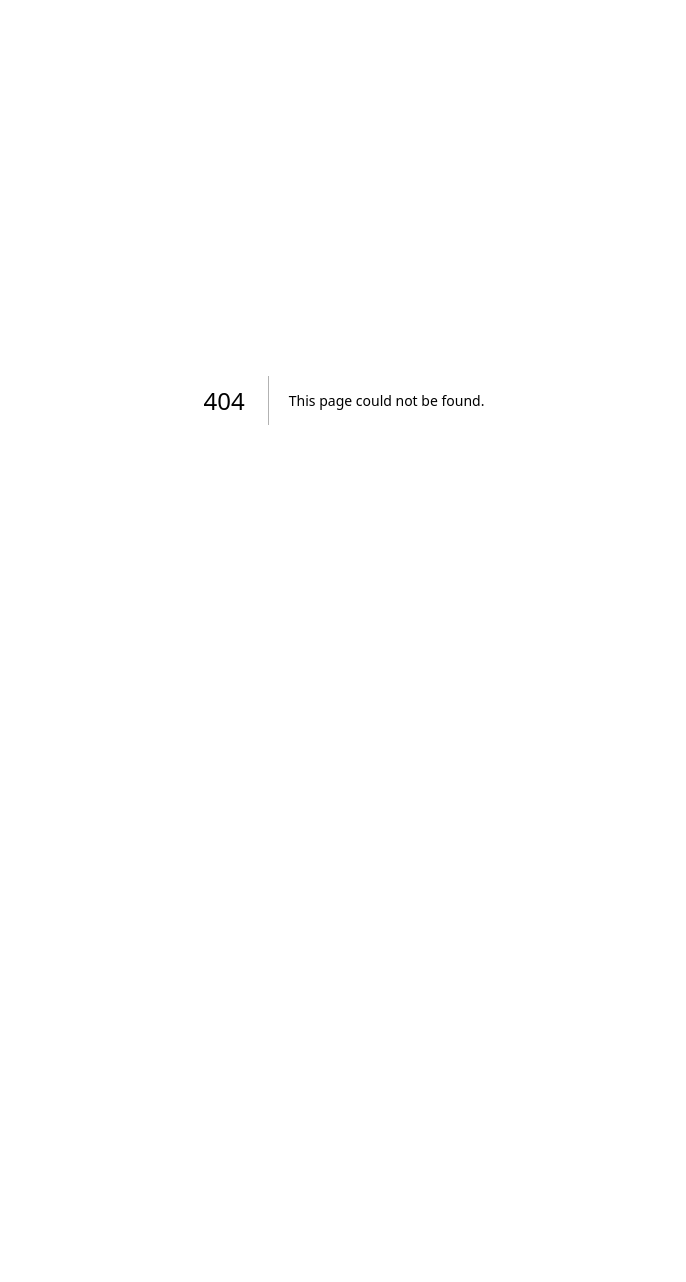
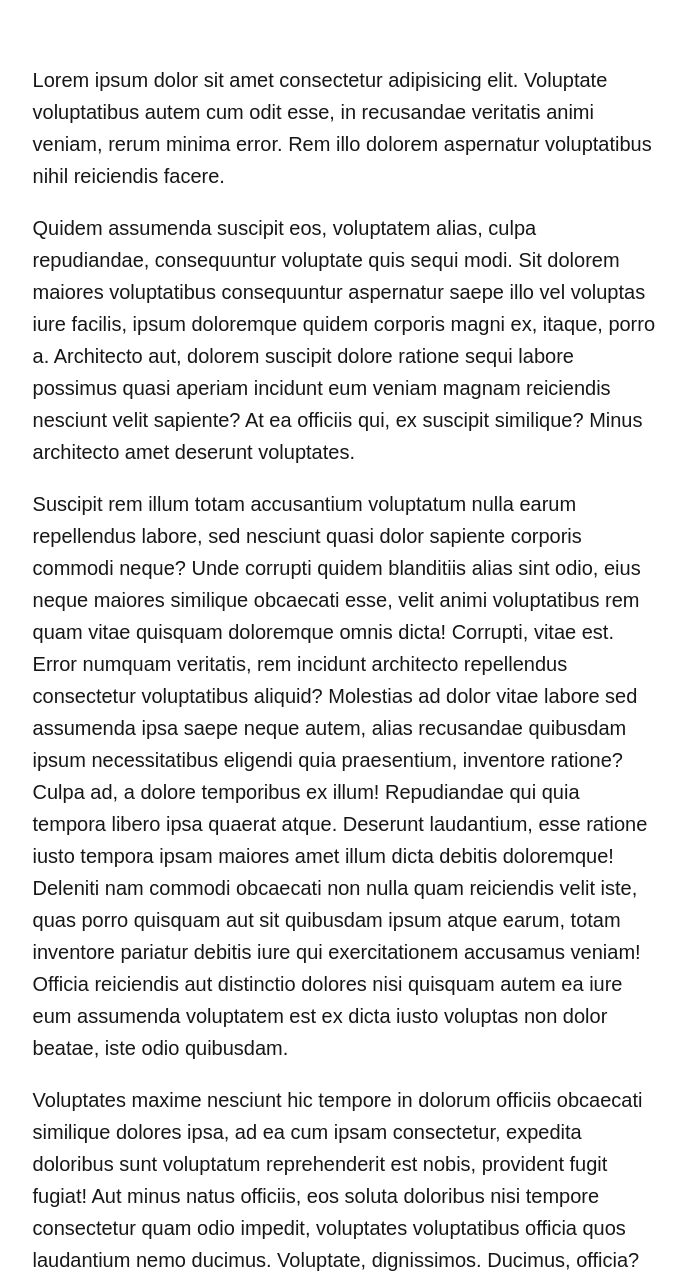
Before and after one commit to gauravshuklarwit/new-web-features, a Next.js app: page /scroll-driven-animations in a window 1280 px wide. Before the commit this address had no page. Shown: the top 1282 px of the page, without its empty margins (296-982 px from the left). Before the commit the page ends 800 px from the top, so only its background shows below. Built offline with nearby package versions, Linux system fonts and the light colour scheme.

Commit message:
Learn scroll driven animations

```diff
--- a/src/app/page.tsx
+++ b/src/app/page.tsx
@@ -47,6 +47,9 @@
         <li>
           <Link href="/boxs-animation">Box shadow animation</Link>
         </li>
+        <li>
+          <Link href="/scroll-driven-animations">Scroll driven animations</Link>
+        </li>
       </ol>
     </div>
   );
--- /dev/null
+++ b/src/app/scroll-driven-animations/page.css
@@ -0,0 +1,33 @@
+article {
+  max-width: 70ch;
+  margin-inline: auto;
+  margin-block: 4rem;
+}
+
+article p {
+  font-size: 1.25rem;
+  line-height: 1.6;
+}
+
+#progress {
+  position: fixed;
+  top: 0;
+  left: 0;
+  height: 8px;
+
+  width: 100%;
+  background-color: dodgerblue;
+
+  transform-origin: 0 50%;
+  animation: grow-progress auto linear;
+  animation-timeline: scroll();
+}
+
+@keyframes grow-progress {
+  from {
+    transform: scaleX(0);
+  }
+  to {
+    transform: scaleX(1);
+  }
+}
--- /dev/null
+++ b/src/app/scroll-driven-animations/page.tsx
@@ -0,0 +1,71 @@
+import "./page.css";
+
+export default function Page() {
+  return (
+    <div>
+      <div id="progress"></div>
+
+      <article>
+        <p>
+          Lorem ipsum dolor sit amet consectetur adipisicing elit. Voluptate
+          voluptatibus autem cum odit esse, in recusandae veritatis animi
+          veniam, rerum minima error. Rem illo dolorem aspernatur voluptatibus
+          nihil reiciendis facere.
+        </p>
+        <p>
+          Quidem assumenda suscipit eos, voluptatem alias, culpa repudiandae,
+          consequuntur voluptate quis sequi modi. Sit dolorem maiores
+          voluptatibus consequuntur aspernatur saepe illo vel voluptas iure
+          facilis, ipsum doloremque quidem corporis magni ex, itaque, porro a.
+          Architecto aut, dolorem suscipit dolore ratione sequi labore possimus
+          quasi aperiam incidunt eum veniam magnam reiciendis nesciunt velit
+          sapiente? At ea officiis qui, ex suscipit similique? Minus architecto
+          amet deserunt voluptates.
+        </p>
+        <p>
+          Suscipit rem illum totam accusantium voluptatum nulla earum
+          repellendus labore, sed nesciunt quasi dolor sapiente corporis commodi
+          neque? Unde corrupti quidem blanditiis alias sint odio, eius neque
+          maiores similique obcaecati esse, velit animi voluptatibus rem quam
+          vitae quisquam doloremque omnis dicta! Corrupti, vitae est. Error
+          numquam veritatis, rem incidunt architecto repellendus consectetur
+          voluptatibus aliquid? Molestias ad dolor vitae labore sed assumenda
+          ipsa saepe neque autem, alias recusandae quibusdam ipsum
+          necessitatibus eligendi quia praesentium, inventore ratione? Culpa ad,
+          a dolore temporibus ex illum! Repudiandae qui quia tempora libero ipsa
+          quaerat atque. Deserunt laudantium, esse ratione iusto tempora ipsam
+          maiores amet illum dicta debitis doloremque! Deleniti nam commodi
+          obcaecati non nulla quam reiciendis velit iste, quas porro quisquam
+          aut sit quibusdam ipsum atque earum, totam inventore pariatur debitis
+          iure qui exercitationem accusamus veniam! Officia reiciendis aut
+          distinctio dolores nisi quisquam autem ea iure eum assumenda
+          voluptatem est ex dicta iusto voluptas non dolor beatae, iste odio
+          quibusdam.
+        </p>
+        <p>
+          Voluptates maxime nesciunt hic tempore in dolorum officiis obcaecati
+          similique dolores ipsa, ad ea cum ipsam consectetur, expedita
+          doloribus sunt voluptatum reprehenderit est nobis, provident fugit
+          fugiat! Aut minus natus officiis, eos soluta doloribus nisi tempore
+          consectetur quam odio impedit, voluptates voluptatibus officia quos
+          laudantium nemo ducimus. Voluptate, dignissimos. Ducimus, officia?
+          Iure, est, error magni sit ipsum quia rem cum pariatur at optio
+          debitis aperiam quam autem assumenda voluptatem facilis molestiae
+          asperiores necessitatibus fugiat reiciendis.
+        </p>
+        <p>
+          Nemo omnis fugit necessitatibus quam minima laboriosam fuga nam aut
+          facilis! Est aut consectetur delectus nam at quas distinctio,
+          similique, cum harum perspiciatis quo, architecto et molestiae
+          officiis iusto explicabo quos voluptatum ipsa ducimus natus omnis
+          error voluptatibus cumque. Officiis, beatae non placeat, blanditiis
+          molestiae dolorem facilis suscipit sed excepturi corporis nemo
+          consequuntur. Vero, nulla dolorum cum hic tenetur deserunt dolore
+          temporibus nostrum cupiditate quod, iure totam ratione, a nemo natus?
+          Hic, odio earum, rerum accusamus debitis mollitia quis, necessitatibus
+          quam adipisci ullam voluptatum perspiciatis illum beatae at.
+        </p>
+      </article>
+    </div>
+  );
+}
```
